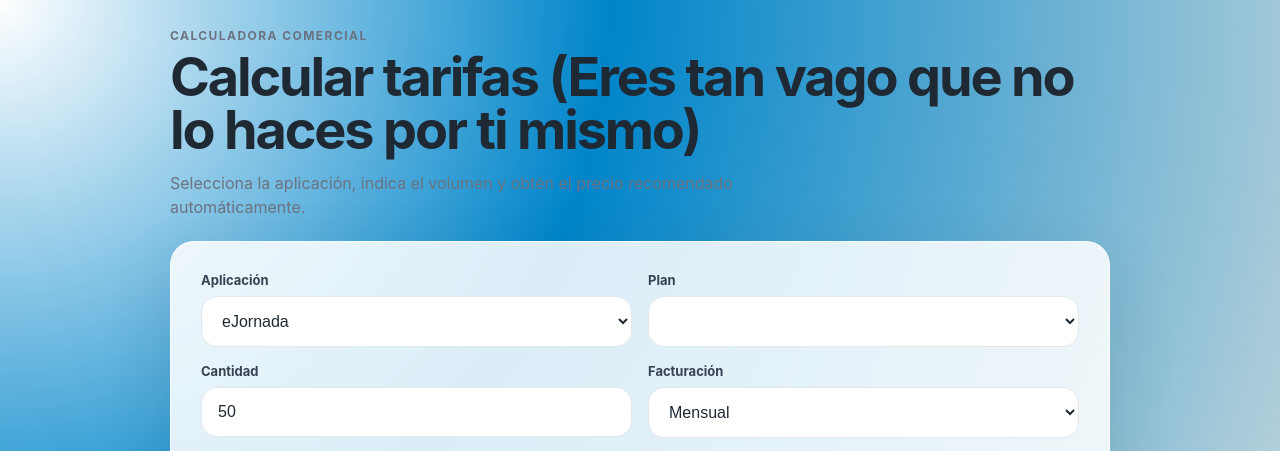
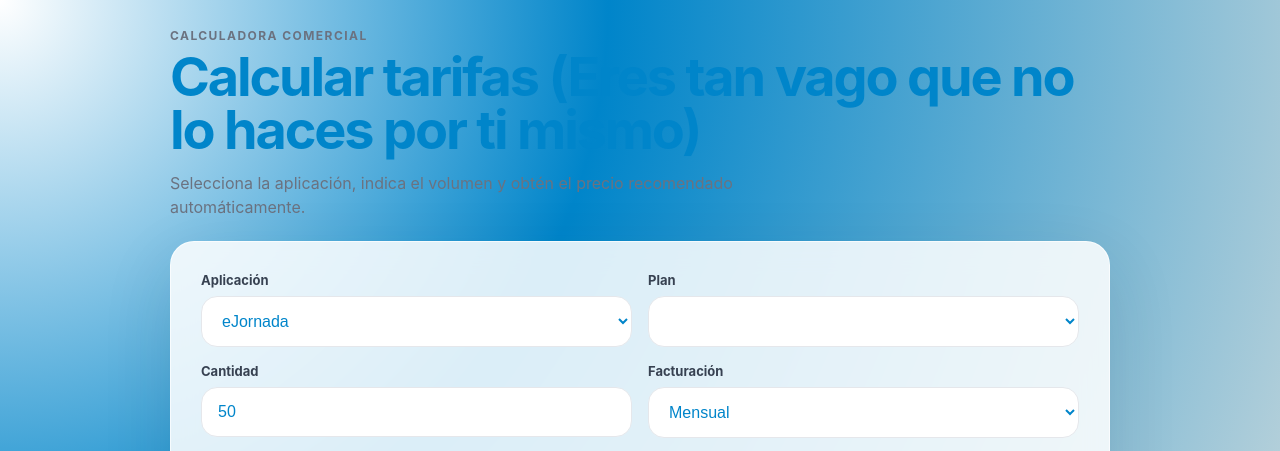
Before and after one commit to pruebasejornadafran-droid/CalculadoraComercial, a plain HTML site: page index.html in a window 1280 px wide. Shown: the top 451 px of the page. Drawn offline with Linux system fonts and the light colour scheme.

Commit message:
Update style.css

```diff
--- a/style.css
+++ b/style.css
@@ -1,7 +1,7 @@
 :root {
   --bg: #0085ca;
   --card: #ffffff;
-  --text: #1f2933;
+  --text: #0085CA;
   --muted: #6b7280;
   --line: #e5e7eb;
   --accent: #111827;
```
